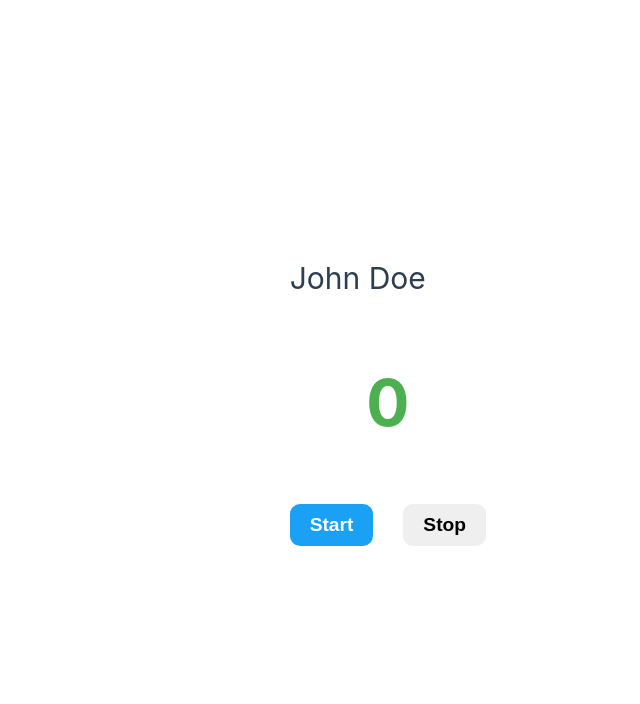
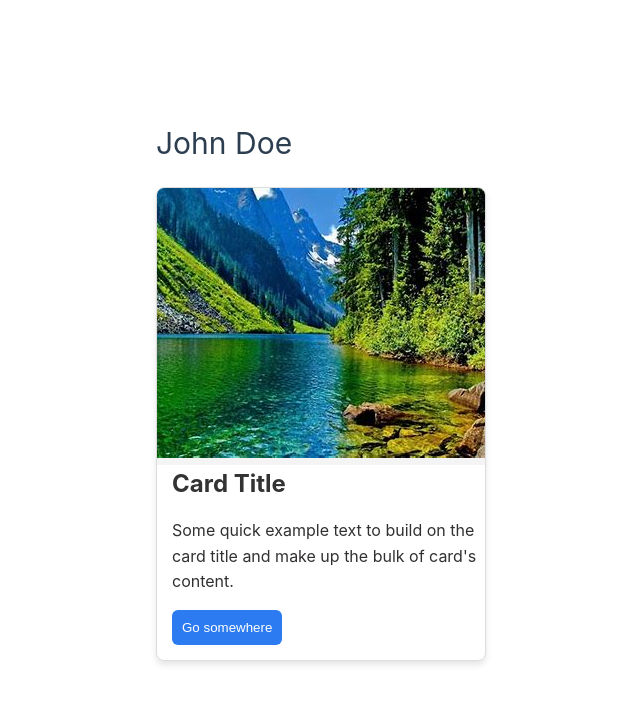
Before and after one commit to Arunsingh589/vue_Learning, a Vue app: page / in a window 1280 px wide. Shown: the top 704 px of the page, without its empty margins (154-794 px from the left). Built offline with nearby package versions, Linux system fonts and the light colour scheme.

Commit message:
create card with the help of slots

```diff
--- a/src/App.vue
+++ b/src/App.vue
@@ -8,6 +8,8 @@ import CustomerDetailForm from './components/CustomerDetailForm.vue';
 // import CustomerDetailForm from './components/CustomerDetailForm.vue';
 import InputFiledLifeCycleHook from './components/InputFiled&LifeCycleHook.vue';
 import OneCheckBoxRed from './components/OneCheckBoxRed.vue';
+// import CCard from './components/Slots/C-card.vue';
+import Card from './components/Slots/Card.vue';
 import SmallForm from './components/SmallForm.vue';
 import Test from './components/Test.vue';
 
@@ -23,7 +25,9 @@ export default {
     Control,
     Timer,
     CustomerDetailForm,
-    BaseButton
+    BaseButton,
+    Card
+
   },
   data() {
     return {
@@ -53,7 +57,8 @@ export default {
 <!-- <Test /> -->
 <!-- <List /> -->
  <!-- <Control /> -->
-  <Timer />
+  <!-- <Timer /> -->
+   <Card />
 <!-- <OneCheckBoxRed /> -->
  <!-- <SmallForm /> -->
 
--- /dev/null
+++ b/src/components/Slots/C-Card.vue
@@ -0,0 +1,81 @@
+<template>
+    <div class="c-card">
+      <div class="c-card-header">
+        <slot name="header">
+          <img
+            src="https://via.placeholder.com/300x150"
+            alt="Default Header Image"
+            class="c-card-header-image"
+          />
+        </slot>
+      </div>
+
+      <div class="c-card-title">
+        <slot name="title">Default Title</slot>
+      </div>
+
+      <div class="c-card-body">
+        <slot name="body">Default body content goes here...</slot>
+      </div>
+
+      <div class="c-card-footer">
+        <slot name="footer">
+          <button class="footer-button">Default Footer Button</button>
+        </slot>
+      </div>
+    </div>
+  </template>
+
+  <script>
+  export default {
+    name: "CCard"
+  };
+  </script>
+
+  <style scoped>
+  .c-card {
+    border: 1px solid #ddd;
+    border-radius: 8px;
+    box-shadow: 0 4px 6px rgba(0, 0, 0, 0.1);
+    max-width: 330px;
+    margin: 20px auto;
+    overflow: hidden;
+  }
+
+  .c-card-header {
+    text-align: center;
+    background-color: #f4f4f4;
+  }
+
+  .c-card-header-image {
+    width: 100%;
+    height: auto;
+    object-fit: cover;
+  }
+
+  .c-card-title {
+    font-size: 1.5rem;
+    font-weight: bold;
+    padding-left: 15px;
+    padding-bottom: 15px;
+    color: #333;
+  }
+
+  .c-card-body {
+    font-size: 1rem;
+    color: #323030;
+    padding-left: 15px;
+    padding-bottom: 15px;
+
+  }
+
+  .c-card-footer {
+    padding-left: 15px;
+    padding-bottom: 15px;
+
+  }
+
+
+
+
+</style>
--- /dev/null
+++ b/src/components/Slots/Card.vue
@@ -0,0 +1,46 @@
+<template>
+    <div>
+      <C-Card>
+        <template #header>
+          <img
+            src="/src/assets/logoe.jpeg"
+            alt="Custom Header Image"
+            class="c-card-header-image"
+          />
+        </template>
+
+        <template #title>
+         Card Title
+        </template>
+
+        <template #body>
+         Some quick example text to build on the card title and make up the bulk of card's content.
+        </template>
+
+        <template #footer>
+          <button class="c-card-footer-button">Go somewhere</button>
+        </template>
+      </C-Card>
+    </div>
+  </template>
+
+  <script>
+import CCard from './C-card.vue';
+
+
+  export default {
+    components: {
+      CCard
+    }
+  };
+  </script>
+
+  <style>
+  button{
+    background-color: #2d7bf0;
+    color: white;
+    border: none;
+    border-radius: 6px;
+    padding: 10px;
+  }
+</style>
```
Also changed, not shown: src/assets/logoe.jpeg (added).
